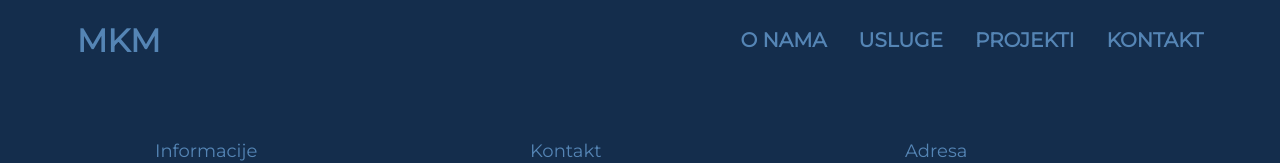
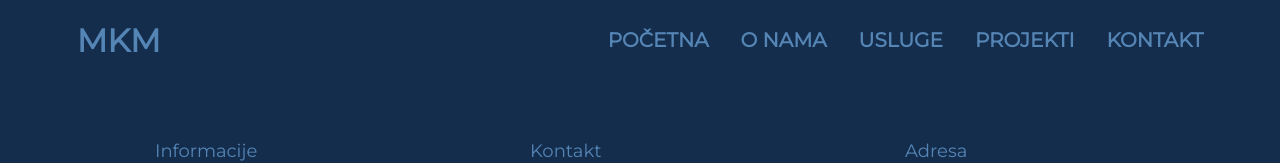
Before and after one commit to ikacar/mkm, a React (Create React App) app: page / in a window 1280 px wide. Shown: the top 163 px of the page. Built offline with nearby package versions, Linux system fonts and the light colour scheme.

Commit message:
responsive init

```diff
--- a/src/components/NavBar.js
+++ b/src/components/NavBar.js
@@ -14,7 +14,7 @@ const NavBar = () => {
       <nav id="desktop-nav">
         <Link to="/" className='logo'>MKM</Link>
         <div className='nav-links'>
-          {/* <Link className='nav-link' to="/">Početna</Link> */}
+          <Link className='nav-link' to="/">Početna</Link>
           <Link className='nav-link' to="/o-nama">O nama</Link>
           <Link className='nav-link' to="/usluge">Usluge</Link>
           <Link className='nav-link' to="/projekti">Projekti</Link>
```
